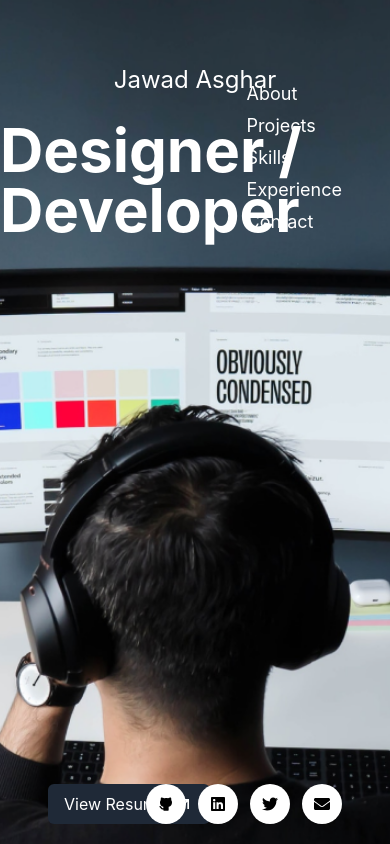
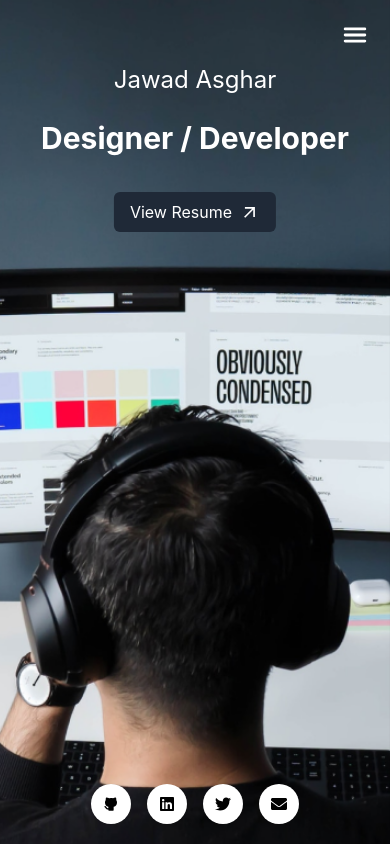
Before and after one commit to JAWAD-ASGHAR/Portfolio, a React (Vite) app: page / in a window 390 px wide. Built offline with nearby package versions, Linux system fonts and the light colour scheme.

Commit message:
made mobile responsive

```diff
--- a/src/components/Home.jsx
+++ b/src/components/Home.jsx
@@ -1,4 +1,9 @@
-import React from "react";
+import React, { useState } from "react";
+import { FaLinkedin, FaTwitter, FaEnvelope } from "react-icons/fa";
+import { TbBrandGithubFilled } from "react-icons/tb";
+import { MdArrowOutward } from "react-icons/md";
+import { IoMenu, IoClose } from "react-icons/io5"; // Menu icons
+import Tooltip from "./Tooltip";
 
 const pages = [
   { id: 1, href: "/about", text: "About" },
@@ -7,17 +12,6 @@ const pages = [
   { id: 4, href: "/experience", text: "Experience" },
   { id: 5, href: "/contact", text: "Contact" },
 ];
-
-import { FaLinkedin, FaTwitter, FaEnvelope } from "react-icons/fa";
-import { TbBrandGithubFilled } from "react-icons/tb";
-import Tooltip from "./Tooltip";
-import { MdArrowOutward } from "react-icons/md";
-
-
-const handleResumeClick = () => {
-  window.open("/resume.pdf", "_blank");
-};
-
 
 const socials = [
   {
@@ -41,22 +35,71 @@ const socials = [
   },
 ];
 
+const handleResumeClick = () => {
+  window.open("/resume.pdf", "_blank");
+};
+
 const Home = () => {
+  const [menuOpen, setMenuOpen] = useState(false);
+
   return (
     <>
+      {/* Background Section */}
       <div
         className="h-screen w-screen bg-cover bg-center bg-no-repeat"
         style={{ backgroundImage: "url('/developer.webp')" }}
       >
         <div className="pt-16 flex flex-col items-center">
           <h2 className="text-aliceblue text-2xl font-normal">Jawad Asghar</h2>
-          <h1 className="text-aliceblue text-6xl font-bold mt-6">
+          <h1 className="text-aliceblue text-3xl xl:text-6xl md:text-6xl lg:text-6xl font-bold mt-6 text-center">
             Designer / Developer
           </h1>
         </div>
+
+        {/* Resume Button for Mobile */}
+        <div className="absolute top-48 left-1/2 transform -translate-x-1/2 md:hidden">
+          <button
+            onClick={handleResumeClick}
+            className="text-white transition-all duration-300 ease-in-out hover:bg-gray-800/90 bg-gray-800 py-2 px-4 rounded-md flex items-center"
+          >
+            View Resume{" "}
+            <MdArrowOutward className="ml-2" size={20} color="white" />
+          </button>
+        </div>
       </div>
 
-      <div className="fixed top-20 right-12">
+      {/* Navigation Menu */}
+      <div className="fixed top-5 right-5 md:hidden">
+        <button
+          onClick={() => setMenuOpen(!menuOpen)}
+          className="text-white hover:opacity-80 transition-all duration-300 ease-in-out"
+        >
+          {menuOpen ? <IoClose size={30} /> : <IoMenu size={30} />}
+        </button>
+      </div>
+
+      {/* Menu Items */}
+      <div
+        className={`fixed top-0 right-0 h-screen bg-gray-900/95 w-2/3 z-50 transform transition-transform ${
+          menuOpen ? "translate-x-0" : "translate-x-full"
+        } md:hidden`}
+      >
+        <ul className="flex flex-col items-center justify-center h-full gap-6">
+          {pages.map((link) => (
+            <li key={link.id}>
+              <a
+                href={link.href}
+                className="text-white text-xl hover:opacity-80 transition-all"
+              >
+                {link.text}
+              </a>
+            </li>
+          ))}
+        </ul>
+      </div>
+
+      {/* Desktop Navigation */}
+      <div className="fixed top-20 right-12 hidden md:block">
         <ul className="flex flex-col gap-1">
           {pages.map((link) => (
             <li
@@ -69,7 +112,8 @@ const Home = () => {
         </ul>
       </div>
 
-      <div className="fixed bottom-5 left-12">
+      {/* Resume Button for Desktop */}
+      <div className="fixed bottom-5 left-12 hidden md:block">
         <button
           onClick={handleResumeClick}
           className="text-white transition-all duration-300 ease-in-out hover:bg-gray-800/90 bg-gray-800 py-2 px-4 rounded-md flex items-center"
@@ -79,8 +123,8 @@ const Home = () => {
         </button>
       </div>
 
-      <div className="fixed bottom-5 right-12">
-        <ul className="flex gap-3">
+      {/* Social Icons */}
+      <div className="fixed bottom-5 right-12 hidden md:flex gap-3">
         {socials.map((social) => (
           <Tooltip key={social.id} text={social.text}>
             <li
@@ -96,11 +140,34 @@ const Home = () => {
                   ? "cursor-not-allowed"
                   : "hover:cursor-pointer"
               } hover:opacity-80 duration-300 transition-all ease-in-out`}
-                key={social.id}
             >
               {social.icon}
             </li>
           </Tooltip>
+        ))}
+      </div>
+
+      {/* Social Icons for Mobile */}
+      <div className="fixed bottom-5 left-1/2 transform -translate-x-1/2 md:hidden">
+        <ul className="flex gap-4">
+          {socials.map((social) => (
+            <li
+              key={social.id}
+              onClick={(e) => {
+                if (social.href === "#") {
+                  e.preventDefault();
+                } else {
+                  window.open(social.href, "_blank");
+                }
+              }}
+              className={`h-10 rounded-full justify-center items-center flex w-10 bg-white ${
+                social.href === "#"
+                  ? "cursor-not-allowed"
+                  : "hover:cursor-pointer"
+              } hover:opacity-80 duration-300 transition-all ease-in-out`}
+            >
+              {social.icon}
+            </li>
           ))}
         </ul>
       </div>
```
Lines whose indentation alone changed are shown as unchanged.
